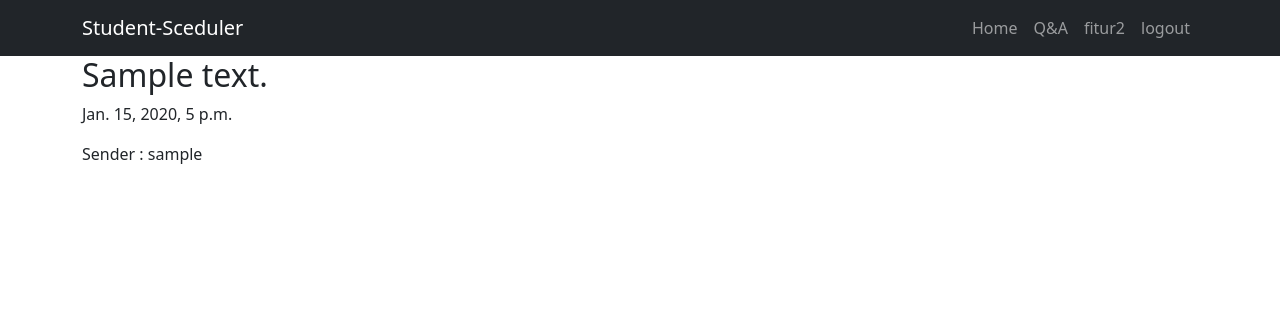
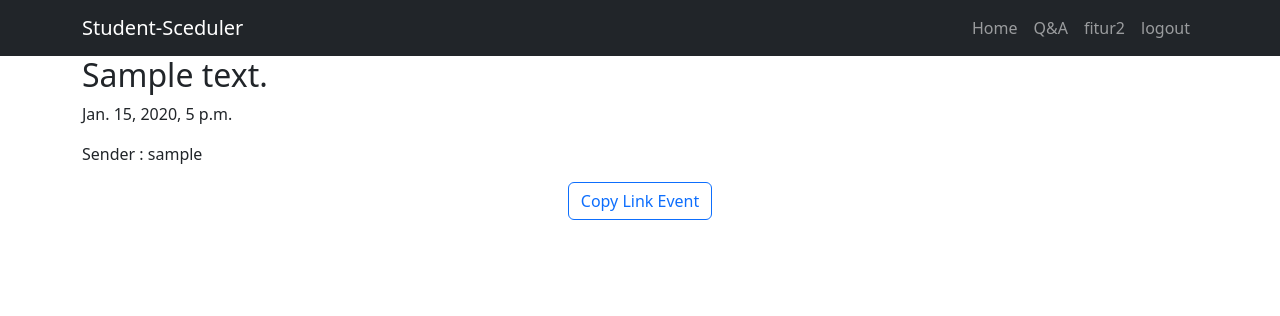
Before and after one commit to anindyassrys/Student-Scheduler, a Django app: page /schedule/detail/1 in a window 1280 px wide. Shown: the top 316 px of the page. Run offline with Django 4.2, Linux system fonts and the light colour scheme; a user stored in the database is signed in; tables that the repository leaves empty hold one stand-in row (values such as "Sample post"); some libraries are stand-ins or nearby versions.

Commit message:
Implement Copy Link

```diff
--- a/view_schedulecal/templates/detailEvent.html
+++ b/view_schedulecal/templates/detailEvent.html
@@ -9,7 +9,19 @@
         <p>{{q.datetime}}</p>
         <p>Sender : {{q.sender}}</p>
     </div>
+    <div style="text-align: center;">
+        <a class="btn btn-outline-primary" onclick="copyText()" role="button">Copy Link Event</a>
+        <div id="message" style="display:none;" class="answer_list" > Link is copied!</div>
+    </div>
 </div>
 </div>
+<script>
+    function copyText() {
 
+        /* Copy text into clipboard */
+        navigator.clipboard.writeText
+            ("Link Event : https://student-scheduler.up.railway.app/schedule/detail/{{q.id}}");
+        document.getElementById('message').style.display = "block";
+    }
+</script>
 {% endblock %}
--- a/view_schedulecal/views.py
+++ b/view_schedulecal/views.py
@@ -8,11 +8,13 @@ from django.contrib.auth.decorators import login_required
 def home(request):
     return render(request, 'home.html')
 
+@login_required
 def listEvent(request):
     q=AppointmentRequest.objects.getAcceptedAppointmentRequests(request.user)
     e=Event.objects.all()
     return render(request, 'listEvent.html',{'q':q,'e':e})
 
+@login_required
 def detail(request,id):
     q=AppointmentRequest.objects.getAcceptedAppointmentRequests(request.user).get(pk=id)
     return render(request,'detailEvent.html',{'q':q})
@@ -26,6 +28,7 @@ def createEvent(request):
     context['form'] = form
     return render(request,"createEvent.html",context)
 
+@login_required
 def detailEvent(request,id):
     e=Event.objects.all().get(pk=id)
     return render(request,'detailEventE.html',{'e':e})
```
Also changed, not shown: view_schedulecal/templates/detailEventE.html (+12 -1 lines).
